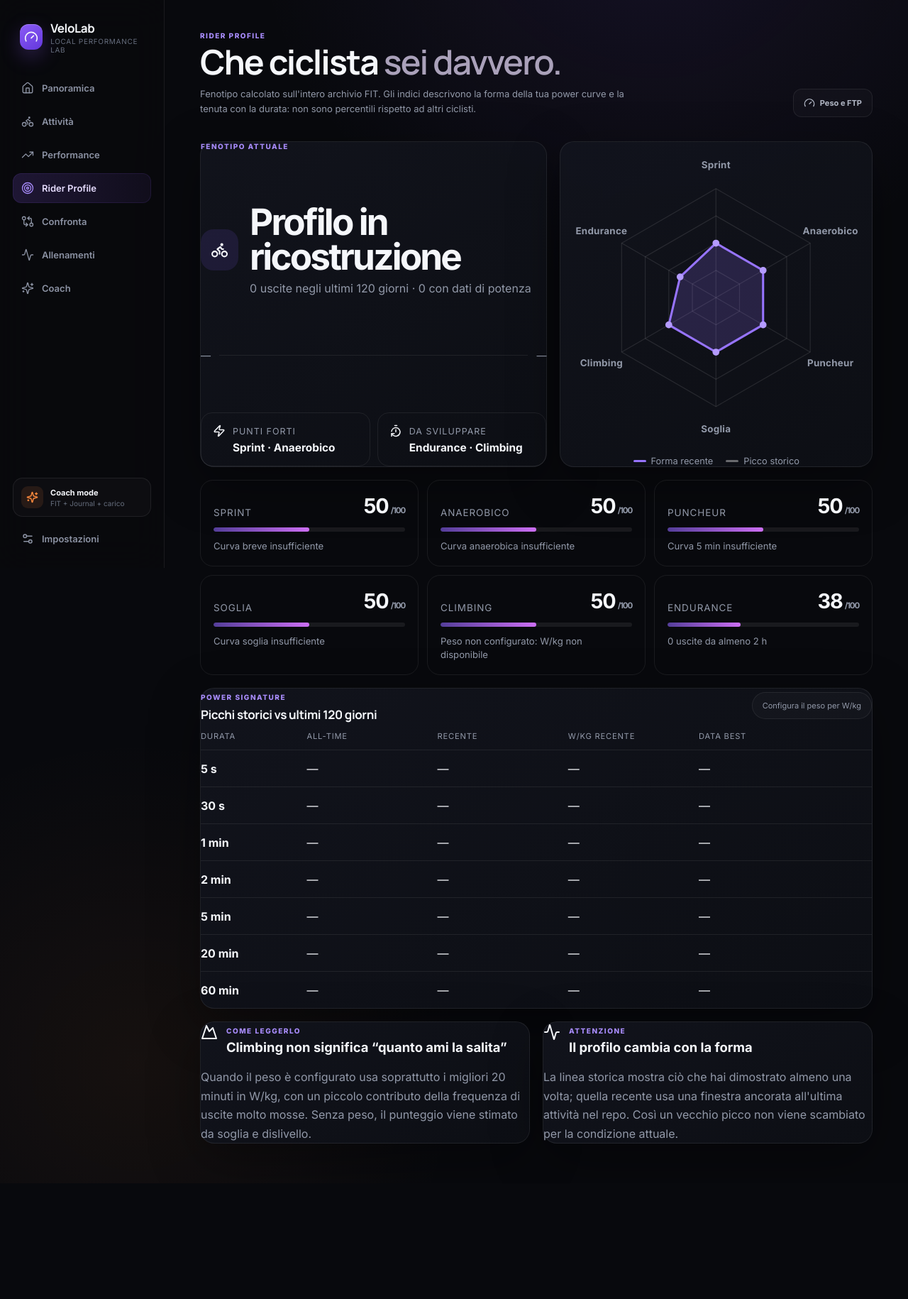
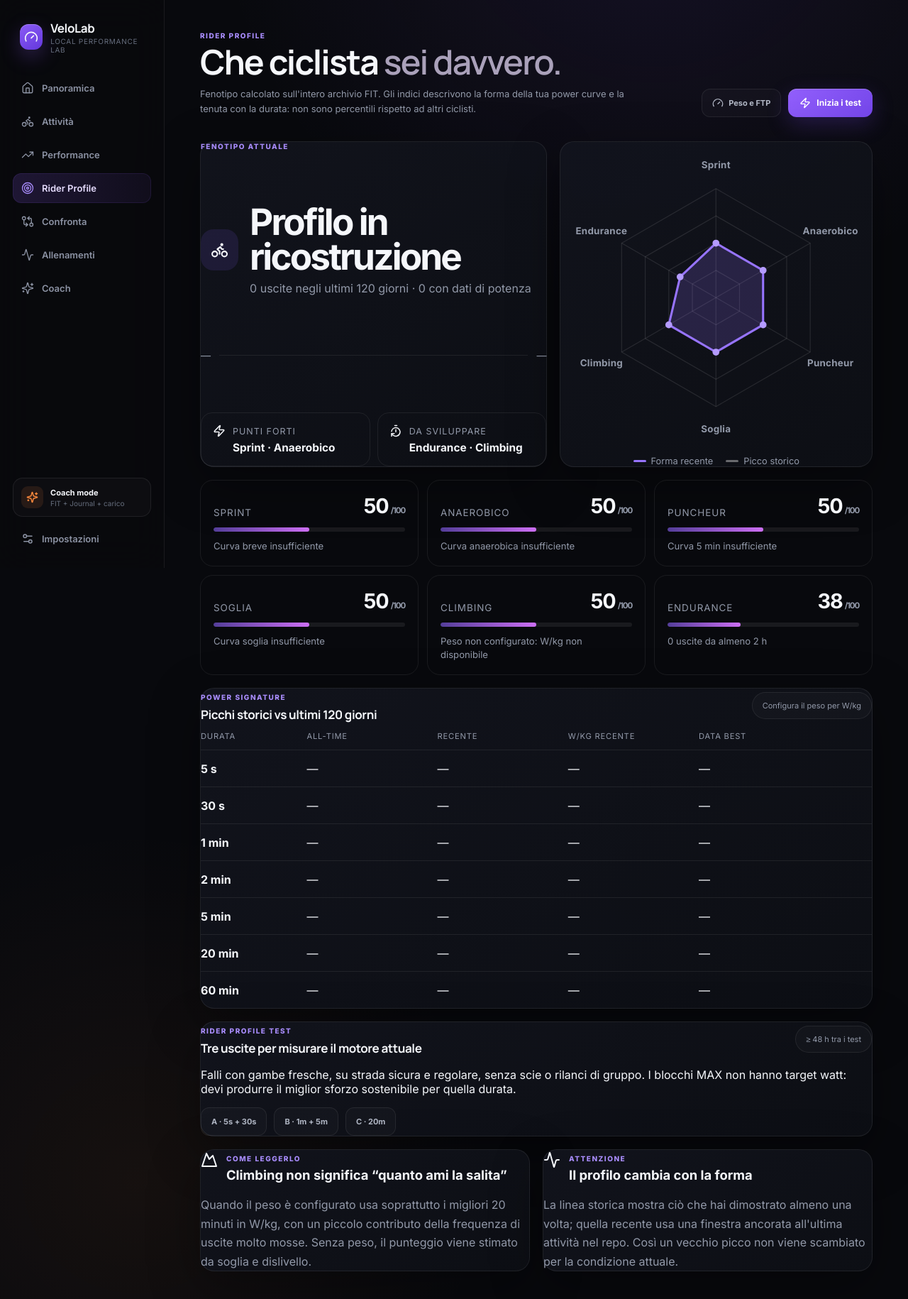
Before and after one commit to MauroPot2/garminactivities, a Next.js app in the folder web/: page /rider-profile in a window 1280 px wide. Shown: the top 1830 px of the page at 71% size. Before the commit the page ends 1667 px from the top, so only its background shows below. Built offline with nearby package versions, Linux system fonts and the light colour scheme.

Commit message:
feat: link rider profile testing protocol

```diff
--- a/web/app/rider-profile/page.tsx
+++ b/web/app/rider-profile/page.tsx
@@ -55,7 +55,10 @@ export default function RiderProfilePage() {
         <h1>Che ciclista <span>sei davvero.</span></h1>
         <p>Fenotipo calcolato sull'intero archivio FIT. Gli indici descrivono la forma della tua power curve e la tenuta con la durata: non sono percentili rispetto ad altri ciclisti.</p>
       </div>
-      <Link className="secondaryButton" href="/settings"><Gauge size={16}/>Peso e FTP</Link>
+      <div className="topActions">
+        <Link className="secondaryButton" href="/settings"><Gauge size={16}/>Peso e FTP</Link>
+        <Link className="primaryButton" href="/workouts?preset=profile-sprint"><Zap size={16}/>Inizia i test</Link>
+      </div>
     </header>
 
     <section className={styles.heroGrid}>
@@ -90,6 +93,16 @@ export default function RiderProfilePage() {
       </div>
     </section>
 
+    <section className={`panel ${styles.curvePanel}`}>
+      <div className="panelHeader"><div><span className="sectionLabel">RIDER PROFILE TEST</span><h2>Tre uscite per misurare il motore attuale</h2></div><span className="countPill">≥ 48 h tra i test</span></div>
+      <p>Falli con gambe fresche, su strada sicura e regolare, senza scie o rilanci di gruppo. I blocchi MAX non hanno target watt: devi produrre il miglior sforzo sostenibile per quella durata.</p>
+      <div className="topActions">
+        <Link className="secondaryButton" href="/workouts?preset=profile-sprint">A · 5s + 30s</Link>
+        <Link className="secondaryButton" href="/workouts?preset=profile-vo2">B · 1m + 5m</Link>
+        <Link className="secondaryButton" href="/workouts?preset=profile-threshold">C · 20m</Link>
+      </div>
+    </section>
+
     <section className={styles.notesGrid}>
       <div className="panel"><div className={styles.noteTitle}><Mountain/><div><span className="sectionLabel">COME LEGGERLO</span><h3>Climbing non significa “quanto ami la salita”</h3></div></div><p>Quando il peso è configurato usa soprattutto i migliori 20 minuti in W/kg, con un piccolo contributo della frequenza di uscite molto mosse. Senza peso, il punteggio viene stimato da soglia e dislivello.</p></div>
       <div className="panel"><div className={styles.noteTitle}><Activity/><div><span className="sectionLabel">ATTENZIONE</span><h3>Il profilo cambia con la forma</h3></div></div><p>La linea storica mostra ciò che hai dimostrato almeno una volta; quella recente usa una finestra ancorata all'ultima attività nel repo. Così un vecchio picco non viene scambiato per la condizione attuale.</p></div>
```
